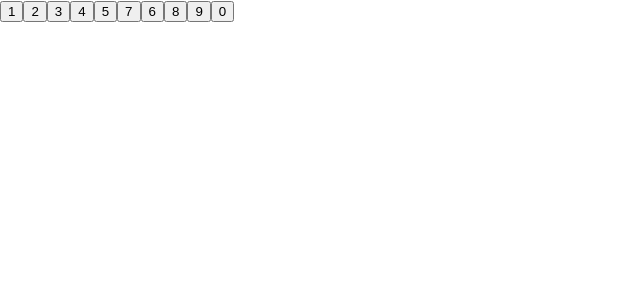
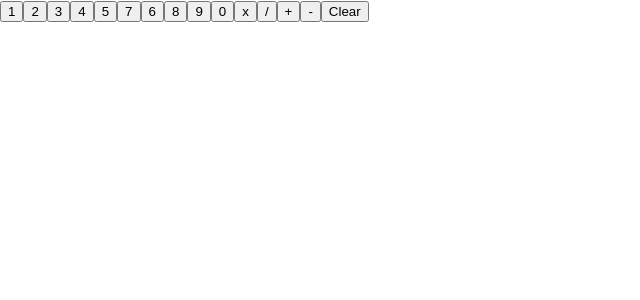
Before and after one commit to cahehe/Calculator-FrontEnd, a React (Create React App) app in the folder calculator/: page / in a window 1280 px wide. Shown: the top 300 px of the page, without its empty margins (0-640 px from the left). Built offline with nearby package versions, Linux system fonts and the light colour scheme.

Commit message:
added operations and clear button

```diff
--- a/calculator/src/components/calculator.js
+++ b/calculator/src/components/calculator.js
@@ -9,6 +9,7 @@ class Calculator extends React.Component{
         })
 
         this.addToScreen = this.addToScreen.bind(this)
+        this.clearScreen = this.clearScreen.bind(this)
     }
 
     addToScreen = (newChar) => {
@@ -18,7 +19,15 @@ class Calculator extends React.Component{
                 screen: prevState.screen + newChar
             }
         })
+    }
 
+    clearScreen(prop){
+
+        this.setState((prevState, props) => {
+            return{
+                screen: ""
+            }
+        })
     }
 
 
@@ -38,6 +47,13 @@ class Calculator extends React.Component{
                 <Button num = {9} addToScreen = {this.addToScreen}/>
                 <Button num = {0} addToScreen = {this.addToScreen}/>
 
+                <Button num = {'x'} addToScreen = {this.addToScreen}/>
+                <Button num = {'/'} addToScreen = {this.addToScreen}/>
+                <Button num = {'+'} addToScreen = {this.addToScreen}/>
+                <Button num = {'-'} addToScreen = {this.addToScreen}/>
+
+                <Button num = {'Clear'} addToScreen = {this.clearScreen}/>
+
             </div>)
     }
 }
```
Also changed, not shown: calculator/src/components/button.js (line endings or trailing spaces), 1 other file (tests, documents, lock files or other folders).
